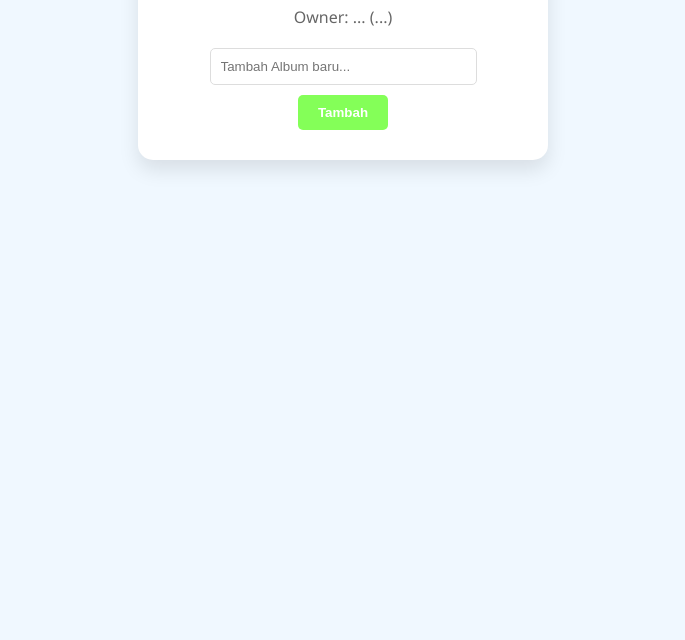
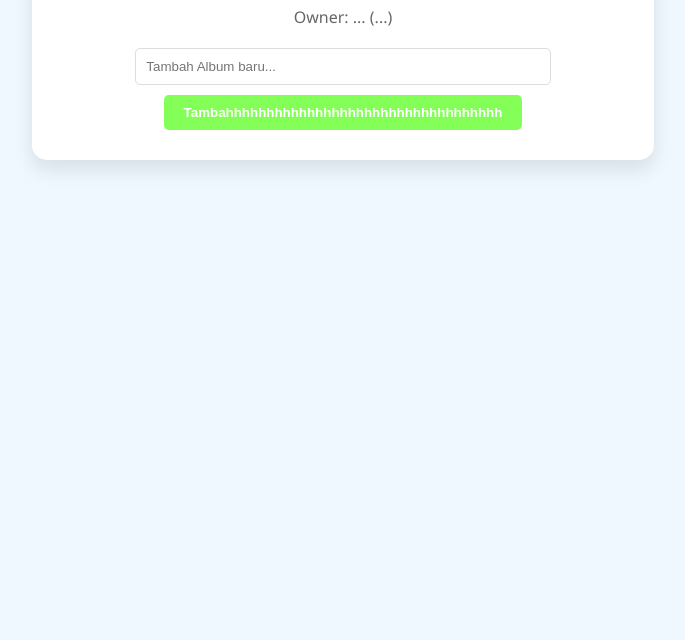
Before and after one commit to juliarhm/TP2-Cloud, a plain HTML site: page frontend/index.html in a window 1280 px wide. Shown: the part 160-800 px from the top of the page, without its empty margins (297-982 px from the left). Drawn offline with Linux system fonts and the light colour scheme; no server answers.

Commit message:
Update index.html

```diff
--- a/frontend/index.html
+++ b/frontend/index.html
@@ -4,7 +4,7 @@
 <head>
     <meta charset="UTF-8">
     <meta name="viewport" content="width=device-width, initial-scale=1.0">
-    <title>Katalog Music K-Popppppppppppppppppppppppppppppppppppp</title>
+    <title>Katalog Musik K-Pop</title>
     <style>
         body {
             font-family: 'Segoe UI', Tahoma, Geneva, Verdana, sans-serif;
@@ -75,7 +75,7 @@
         <ul id="item-list"></ul>
 
         <input type="text" id="new-item" placeholder="Tambah Album baru...">
-        <button onclick="addItem()">Tambah</button>
+        <button onclick="addItem()">Tambahhhhhhhhhhhhhhhhhhhhhhhhhhhhhhhhhh</button>
     </div>
 
     <script>
```
